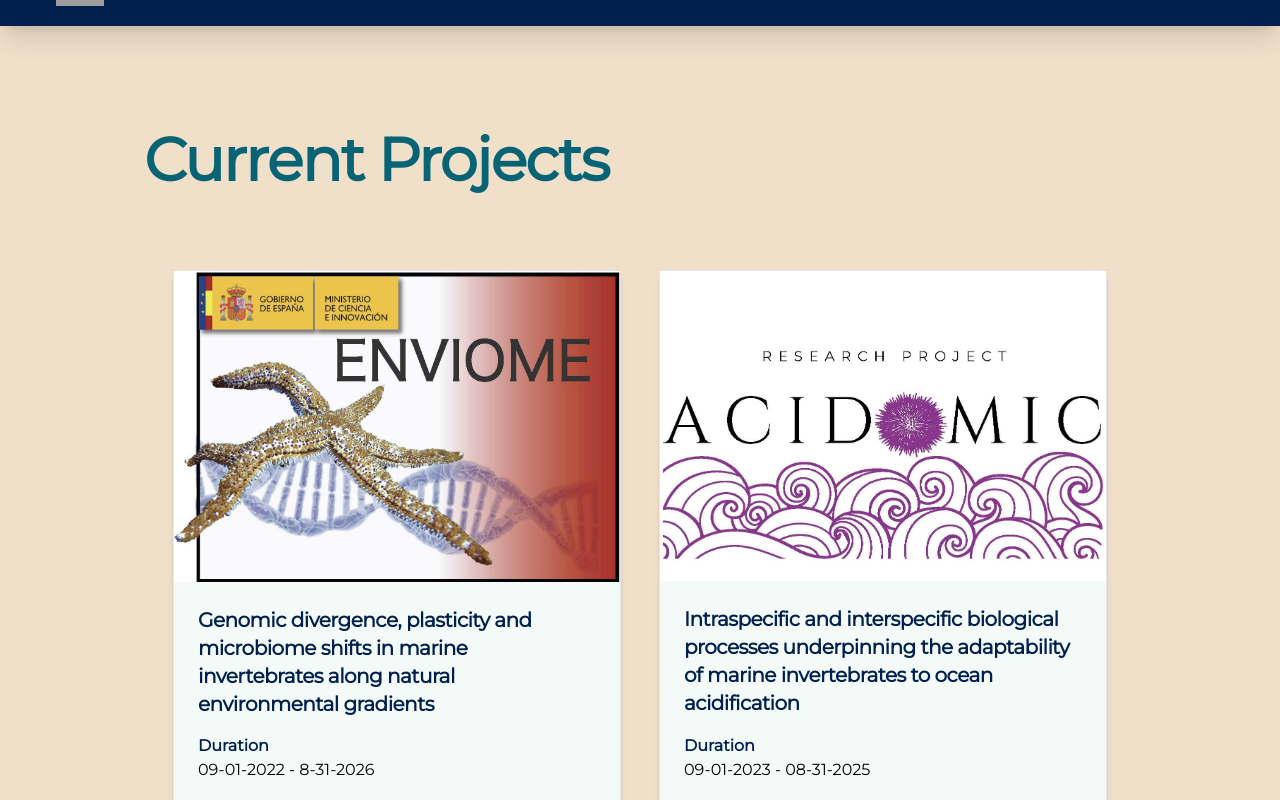
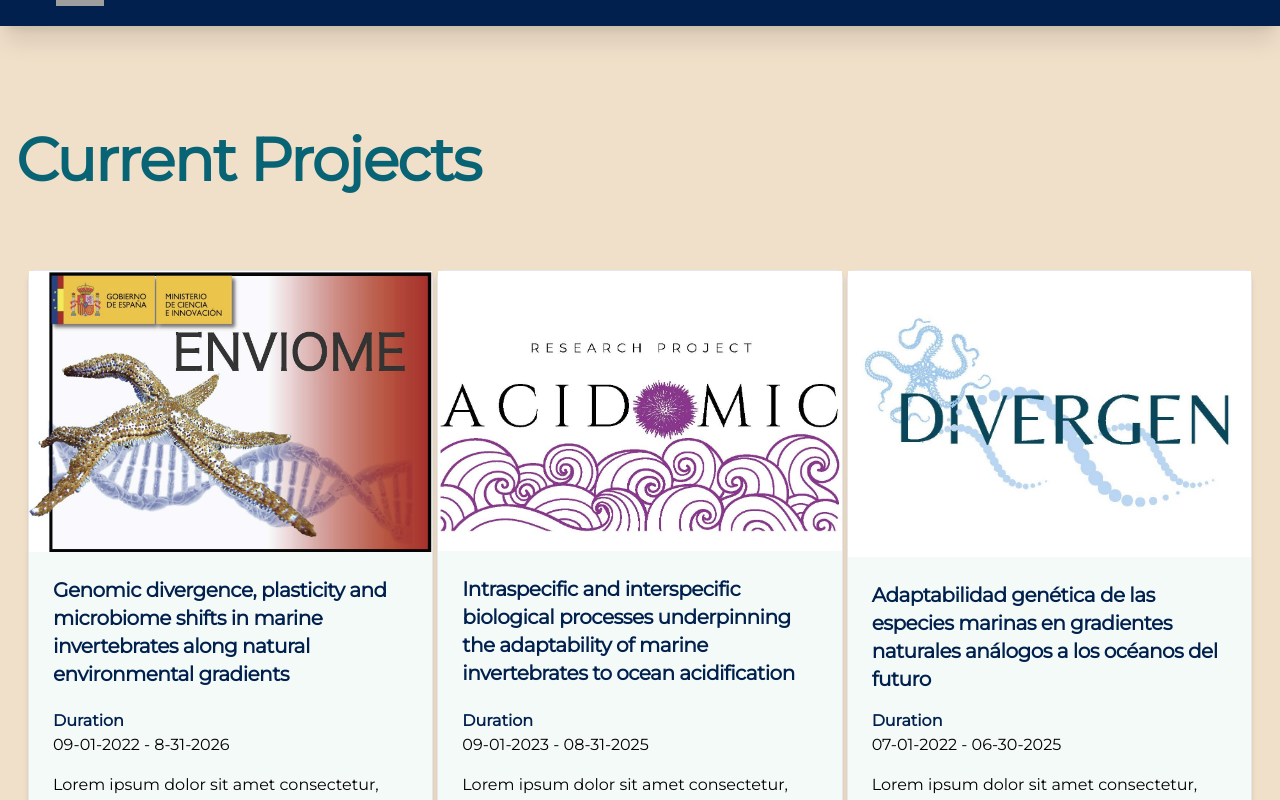
Before and after one commit to molivag/UB-SGR-Marine, a React (Vite) app: page /MBE1271/Projects in a window 1280 px wide. Shown: the part 500-1300 px from the top of the page. Built offline with nearby package versions, Linux system fonts and the light colour scheme; grey boxes are pictures that could not be loaded.

Commit message:
ProjectsViews - Se agrega el tamaño de pantalla xl y su breakpoint

```diff
--- a/src/views/ProjectsView.tsx
+++ b/src/views/ProjectsView.tsx
@@ -14,6 +14,7 @@ function ProjectsPage() {
       sm:max-w-screen-sm
       md:max-w-screen-md
       lg:max-w-screen-lg
+      xl:max-w-screen-2xl
       3xl:max-w-screen-3xl
       4xl:max-w-screen-4xl
       5xl:max-w-screen-5xl px-4">
@@ -51,7 +52,7 @@ function ProjectsPage() {
           <div className="px-3 grid grid-cols-1 justify-items-center gap-y-10 align-middle
 	    md:grid-cols-2 md:gap-8
             lg:grid-cols-2 lg:gap-y-12 lg:gap-x-1
-            xl:grid-cols-2 xl:gap-y-20 xl:gap-x-1
+            xl:grid-cols-3 xl:gap-y-20 xl:gap-x-1
             5xl:grid-cols-4 5xl:gap-x-10">
             {TheProjects.map((aProject) => {
               return (
```
